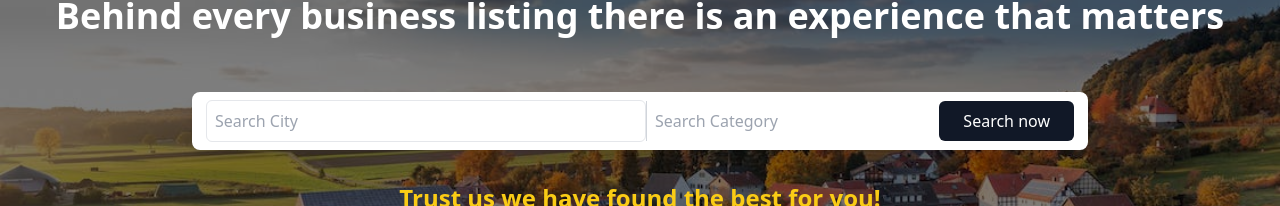
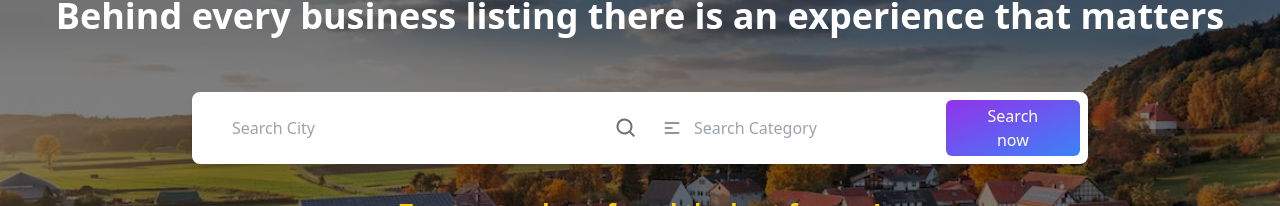
Before and after one commit to itmarko/top-5, a React (Vite) app in the folder client/: page / in a window 1280 px wide. Shown: the part 160-366 px from the top of the page. Built offline with nearby package versions, Linux system fonts and the light colour scheme; no server answers.

Commit message:
update search box

```diff
--- a/client/src/Pages/Home.jsx
+++ b/client/src/Pages/Home.jsx
@@ -12,7 +12,10 @@ const HeroSection = () => {
     let shuffledArray = [...array];
     for (let i = shuffledArray.length - 1; i > 0; i--) {
       const j = Math.floor(Math.random() * (i + 1));
-      [shuffledArray[i], shuffledArray[j]] = [shuffledArray[j], shuffledArray[i]]; // Swap elements
+      [shuffledArray[i], shuffledArray[j]] = [
+        shuffledArray[j],
+        shuffledArray[i],
+      ]; // Swap elements
     }
     return shuffledArray;
   };
@@ -52,17 +55,46 @@ const HeroSection = () => {
 
           {/* Search Bar */}
           <div className="flex flex-col md:flex-row items-center justify-center w-full max-w-4xl bg-white p-2 rounded-lg shadow-lg mb-8 mt-6">
+            <div className="relative w-full md:w-1/2">
               <input
                 type="text"
                 placeholder="Search City"
-              className="w-full md:w-1/2 p-2 border outline-none rounded-md"
+                className="w-full p-2 pl-8 pr-10 border-none outline-none rounded-md"
               />
+              <svg
+              className="absolute right-0 top-1/2  transform -translate-y-1/2 h-6 w-6 text-gray-500"
+                xmlns="http://www.w3.org/2000/svg"
+                viewBox="-2.5 -2.5 24 24"
+                width="28"
+                fill="currentColor"
+              >
+                <path d="M8 14A6 6 0 1 0 8 2a6 6 0 0 0 0 12zm6.32-1.094l3.58 3.58a1 1 0 1 1-1.415 1.413l-3.58-3.58a8 8 0 1 1 1.414-1.414z"></path>
+              </svg>
+            </div>
+
+            <div className="relative w-full md:w-1/3 mt-4 md:mt-0 md:ml-4">
               <input
                 type="text"
                 placeholder="Search Category"
-              className="w-full md:w-1/3 p-2 border-t md:border-t-0 md:border-l border-gray-300 rounded-r-md outline-none"
+                className="w-full p-2 pl-10 border-none outline-none rounded-md "
               />
-            <button className="bg-gray-900 text-white p-2 md:px-6 rounded-md mt-4 md:mt-0">
+              <svg
+                xmlns="http://www.w3.org/2000/svg"
+                className="absolute left-2 top-1/2 transform -translate-y-1/2 h-5 w-5 text-gray-500"
+                fill="none"
+                viewBox="0 0 24 24"
+                stroke="currentColor"
+              >
+                <path
+                  strokeLinecap="round"
+                  strokeLinejoin="round"
+                  strokeWidth={2}
+                  d="M4 6h16M4 12h8m-8 6h16"
+                />
+              </svg>
+            </div>
+
+            <button className="text-white bg-gradient-to-br from-purple-600 to-blue-500 hover:bg-gradient-to-bl  focus:outline-none focus:from-fuchsia-600 dark:focus:to-blue-800  p-1 md:px-6 rounded-md mt-4 md:mt-0">
               Search now
             </button>
           </div>
```
Lines whose indentation alone changed are shown as unchanged.
